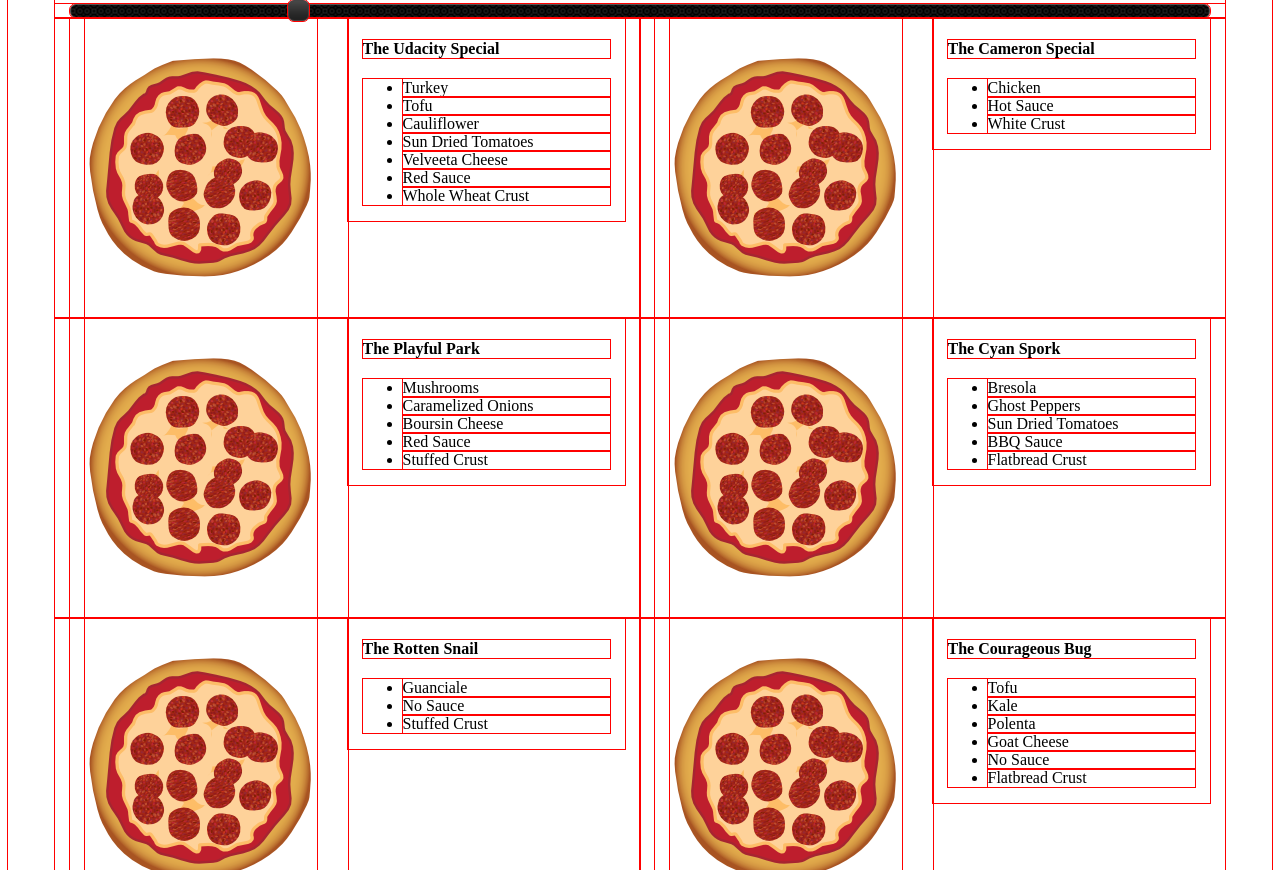
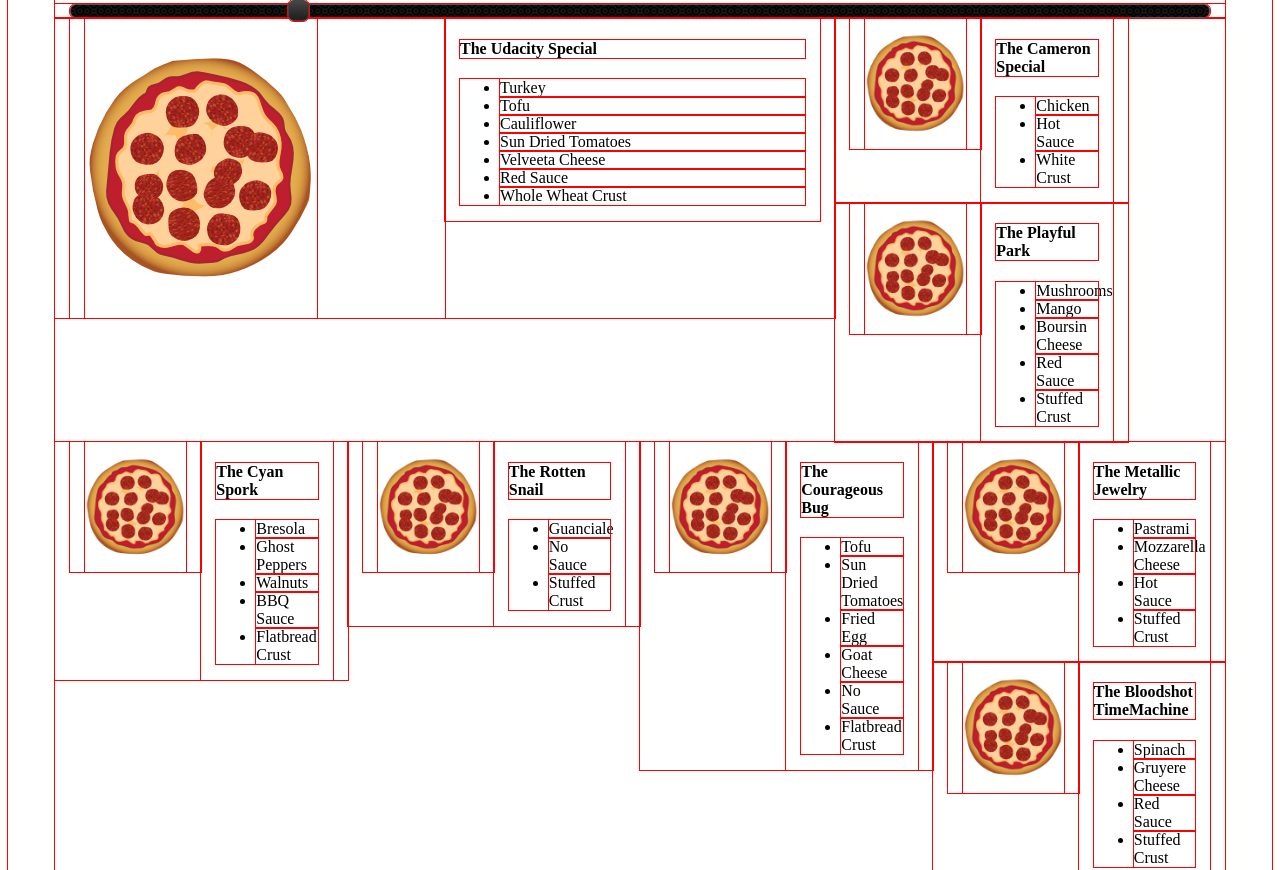
Before and after one commit to cameronwp/udportfolio, a plain HTML site: page views/pizza.html in a window 1280 px wide. Shown: the part 907-1777 px from the top of the page. Drawn offline with Linux system fonts and the light colour scheme.

Commit message:
resizing commands work (too quickly)

```diff
--- a/views/js/main.js
+++ b/views/js/main.js
@@ -34,7 +34,7 @@
   "Pastrami",
   "Kielbasa",
   "Scallops",
-  "Fried Egg"
+  "Filet Mignon"
 ];
 pizzaIngredients.nonMeats = [
   "White Onions",
@@ -73,6 +73,7 @@
   "Olives",
   "Cauliflower",
   "Polenta",
+  "Fried Egg",
   "Hummus"
 ];
 pizzaIngredients.cheeses = [
@@ -337,14 +338,33 @@
 
 // all pizzas start with 'The'
 
-var pizzasDiv = document.getElementById("pizzaGenerator");  // should this go in the for-loop below to make it super janky?
+var pizzasDiv = document.getElementById("randomPizzas");  // should this go in the for-loop below to make it super janky?
 
-var pizzaElementGenerator = function() {
+var checkHeight = function(elem) {
+  var img = elem.querySelector("img");
+  var description = elem.querySelector("#pizzaDescription");
+
+  if (img.height === 0 || description.height === 0) {
+    return;
+  }
+
+  if (img.height > description.height) {
+    return img.height;
+  } else {
+    return description.height;
+  }
+}
+
+var pizzaElementGenerator = function(i) {
   var pizzaContainer = document.createElement("div");
-  pizzaContainer.classList.add("col-md-6");
+  pizzaContainer.classList.add("col-md-3");
+  // pizzaContainer.style.height = "100%";
+  pizzaContainer.id = "pizza" + i.toString();
 
   var pizzaImageContainer = document.createElement("div");
   pizzaImageContainer.classList.add("col-md-6");
+  // pizzaImageContainer.classList.add("col-md-3");
+  // pizzaImageContainer.classList.add("col-md-push-3");
 
   var pizzaImage = document.createElement("img");
   pizzaImage.src = "images/pizza.png";
@@ -354,6 +374,8 @@
 
   var pizzaDescriptionContainer = document.createElement("div");
   pizzaDescriptionContainer.classList.add("col-md-6");
+  // pizzaDescriptionContainer.classList.add("col-md-push-3");
+  pizzaDescriptionContainer.id = "pizzaDescription";
 
   var pizzaName = document.createElement("h4");
   pizzaName.innerHTML = randomName();
@@ -368,24 +390,103 @@
   pizzaContainer.appendChild(pizzaImageContainer);
   pizzaContainer.appendChild(pizzaDescriptionContainer);
 
+  // resizing row heights to make sure text doesn't overflow
+  // pizzaContainer.style.height = checkHeight(pizzaContainer).toString() + "px";
+  // pizzaContainer.querySelector("img").style.height = checkHeight(pizzaContainer).toString() + "px";
+
   return pizzaContainer;
 }
 
-for (var i = 0; i < 1000; i++) {
-  // var pizzasDiv = document.getElementById("pizzaGenerator");
-  pizzasDiv.appendChild(pizzaElementGenerator());
+var resizePizzas = function(size) {   // size is one of: "small", "medium", "large", "xl" (reference to pizza size)
+  window.performance.mark("mark_start_resize");
+
+  function sizeConverter (size) {
+    switch(size) {
+      case "small":
+        return "col-md-3";
+      case "medium":
+        return "col-md-4";
+      case "large":
+        return "col-md-6";
+      case "xl":
+        return "col-md-8";
+      default:
+        console.log("bug in sizeConverter");
+        return "col-md-6";
+    }
+  }
+
+  function findCurrentSize () {
+    var elem = document.getElementById("pizza0");
+    var classes = elem.classList;
+    for (var i = 0; i < classes.length; i++) {
+      if (classes[i].search("col-md-") !== -1) {
+        return classes[i];
+      } else {
+        console.log("bug in findCurrentSize");
+        return "col-md-6";
+      }
+    }
+  }
+
+  console.log("size passed in: " + size);
+  newsize = sizeConverter(size);
+  console.log("pizzas will now have class: " + newsize);
+
+  oldsize = findCurrentSize();
+  console.log("the old class was: " + oldsize);
+
+  // this is too fast!
+  // function changePizzaClasses (oldsize, newsize) {
+  //   var pizzas = document.querySelector("#randomPizzas");
+
+  //   for (var i = 0; i < pizzas.children.length; i++) {
+  //     pizzas.children[i].classList.remove(oldsize);
+  //     pizzas.children[i].classList.add(newsize);
+  //   }
+
+  //   console.log("changed pizza classes");
+  // }
+
+  // make this slower
+  function changePizzaClasses (oldsize, newsize) {
+
+    for (var i = 0; i < 1000; i++) {
+      var pizzas = document.querySelector("#randomPizzas");
+      oldsize = findCurrentSize();
+      pizzas.children[i].classList.remove(oldsize);
+      pizzas.children[i].classList.add(newsize);
+    }
+
+    console.log("changed pizza classes");
+  }
+
+  if (newsize === oldsize) {
+    console.log("no size change");
+    return;
+  } else {
+    changePizzaClasses(oldsize, newsize);
+  }
+
+  // changePizzaClasses(oldsize, newsize);
+
+  // User Timing API is awesome
+  window.performance.mark("mark_end_resize");
+  window.performance.measure("measure_pizza_resize", "mark_start_resize", "mark_end_resize");
+  var timeToResize = window.performance.getEntriesByName("measure_pizza_resize");
+  console.log("Time to resize pizzas: " + timeToResize[0].duration + "ms");
 }
 
-// pizzaElementGenerator();
+window.performance.mark("mark_start_generating"); // collect timing data
 
-// var pizza1 = document.getElementById("pizza1");
+for (var i = 2; i < 1000; i++) {
+  var pizzasDiv = document.getElementById("randomPizzas");   // slows down initial generation by ~10ms
+  pizzasDiv.appendChild(pizzaElementGenerator(i));
+}
 
-// var pizzaElem = document.createElement("img");
-// pizzaElem.src = "images/pizza.png";
-// pizzaElem.classList.add("img-responsive");
+window.performance.mark("mark_end_generating");   // more timing data
+window.performance.measure("measure_pizza_generation", "mark_start_generating", "mark_end_generating");
+var timeToGenerate = window.performance.getEntriesByName("measure_pizza_generation");
+console.log("Time to generate initial pizzas: " + timeToGenerate[0].duration + "ms");
 
-// var addPizza = function(elem) {
-//   elem.appendChild(pizzaElem);
-// }
-
-// addPizza(pizza1);
+resizePizzas("xl");
--- a/views/pizza.html
+++ b/views/pizza.html
@@ -11,7 +11,7 @@
   <script src="js/jquery-ui.min.js"></script>
 
   <script>
-  $(function() {
+  $(function() {                // TODO: needs labels
     $( "#slider" ).slider({
       value:100,
       min: 0,
@@ -107,8 +107,8 @@
           </div>
         </div>
         <div id="randomPizzas" class="row">
-          <div class="col-md-6">
-            <div id="pizza1" class="col-md-6">
+          <div id="pizza0" class="col-md-3">
+            <div class="col-md-6">
               <img src="images/pizza.png" class="img-responsive">
             </div>
             <div class="col-md-6">
@@ -124,8 +124,8 @@
               </ul>
             </div>
           </div>
-          <div class="col-md-6">
-            <div id="pizza1" class="col-md-6">
+          <div id="pizza1" class="col-md-3">
+            <div class="col-md-6">
               <img src="images/pizza.png" class="img-responsive">
             </div>
             <div class="col-md-6">
```
